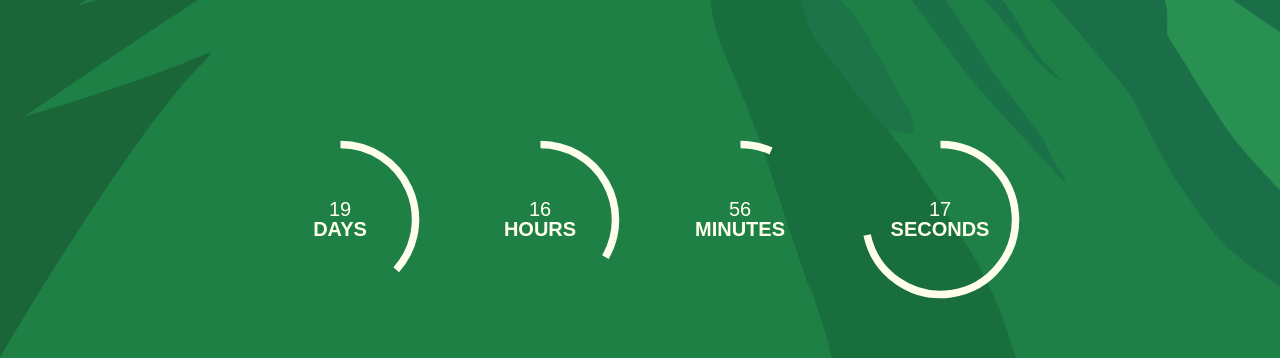
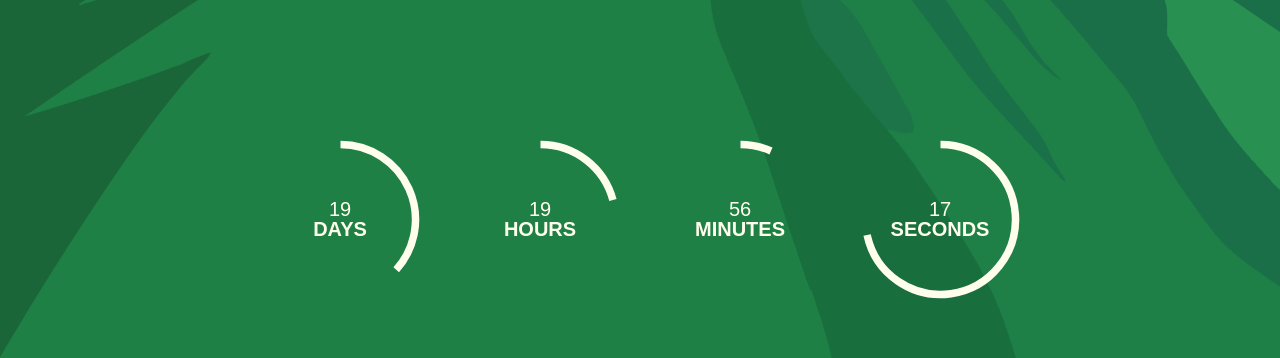
Before and after one commit to agustinignaciovazquez/crypto-claus-frontend, a React (Create React App) app: page / in a window 1280 px wide. Shown: the part 780-1138 px from the top of the page. Built offline with nearby package versions, Linux system fonts and the light colour scheme; no server answers; what @project-serum/anchor would draw is missing.

Commit message:
Update App.js

```diff
--- a/src/App.js
+++ b/src/App.js
@@ -80,7 +80,7 @@ function App() {
       return <Mint></Mint>;
     } else {
       // Render a countdown
-      return <CountdownTimer timeTillDate="12 23 2021, 8:00 pm" timeFormat="MM DD YYYY, h:mm a" />;
+      return <CountdownTimer timeTillDate="12 23 2021, 23:00 pm" timeFormat="MM DD YYYY, h:mm a" />;
     }
   };
 
@@ -117,7 +117,7 @@ function App() {
       </Navbar>
       <InformationSection id="home" className="bannerSection">
         <div className="padding-top-countdown">
-          <Countdown date={new Date(1640214000 * 1000)} renderer={renderer}/>
+          <Countdown date={new Date(1640311200 * 1000)} renderer={renderer}/>
         </div>
 
       </InformationSection>
```
